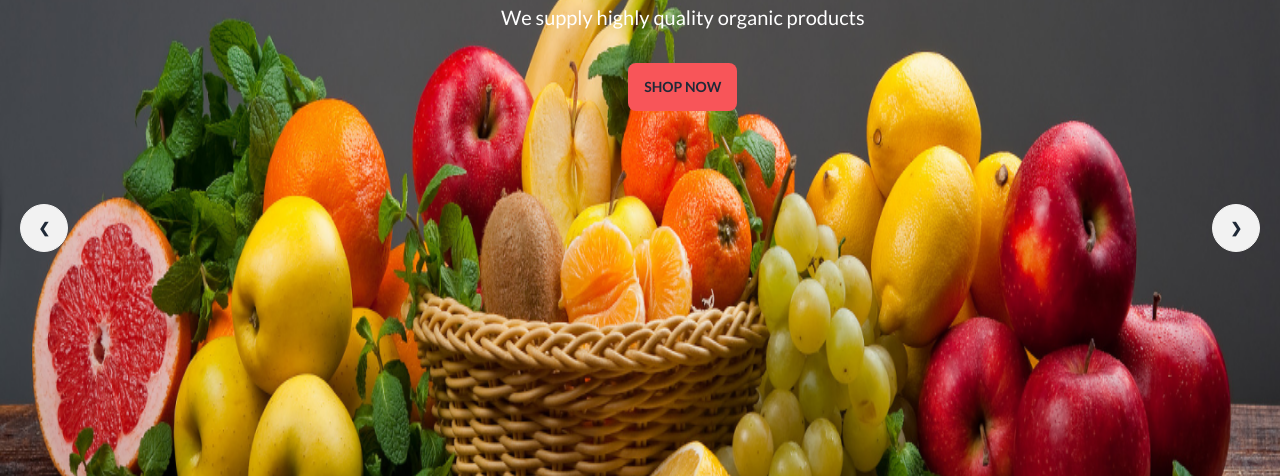
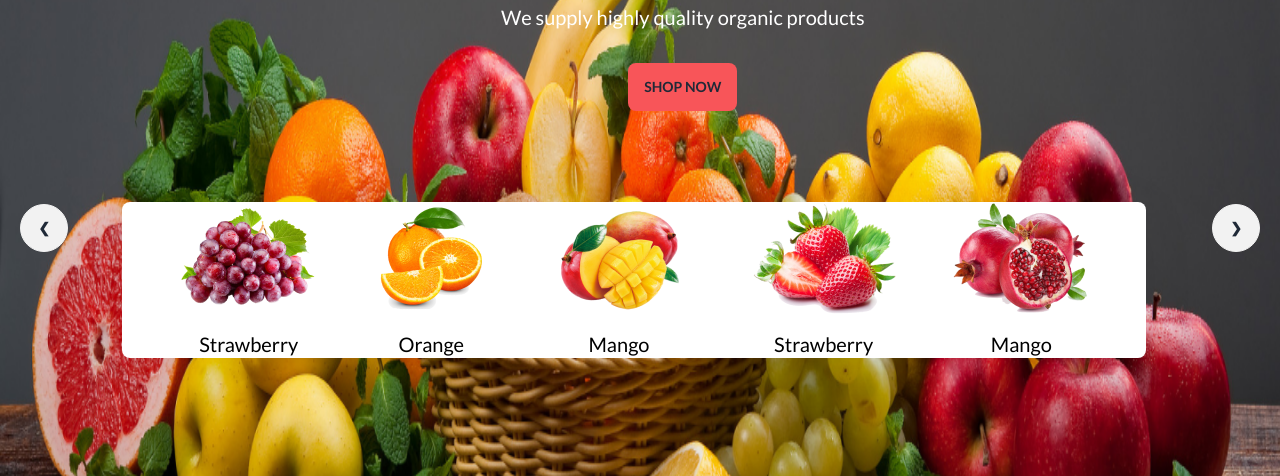
Before and after one commit to SDATTA1986/my-fruit-burst, a plain HTML site: page index.html in a window 1280 px wide. Shown: the part 476-952 px from the top of the page. Drawn offline with nearby package versions, Linux system fonts and the light colour scheme; grey boxes are pictures that could not be loaded.

Commit message:
overlay fruit section added

```diff
--- a/index.html
+++ b/index.html
@@ -37,7 +37,7 @@
 
 <body>
   <!-- header section begins -->
-  <header class="max-w-screen-xl mx-auto font-lato ">
+  <header class="max-w-screen-xl mx-auto font-lato relative ">
     <!-- navbar section begins -->
     <nav class="h-32 my-12 py-8 px-12 bg-[#F85559] rounded-[600px] text-white flex gap-40 items-center">
       <div class=" flex flex-1 justify-between text-lg font-medium">
@@ -71,7 +71,7 @@
     <!-- carousel section begins -->
     <section>
 
-      <div class="carousel w-full rounded-lg">
+      <div class="carousel w-full rounded-lg ">
         <div id="slide1" class="carousel-item relative w-full ">
           <div class="absolute text-white text-center space-y-[32px]   pt-[79px] pl-[350px]">
             <h1 class="text-7xl font-extrabold">Exotic tastes at your <br> doorstep</h1>
@@ -87,6 +87,7 @@
             <a href="#slide4" class="btn btn-circle">❮</a>
             <a href="#slide2" class="btn btn-circle">❯</a>
           </div>
+
         </div>
         <div id="slide2" class="carousel-item relative w-full">
           <div class="absolute text-white text-center space-y-[32px]   pt-[79px] pl-[350px]">
@@ -95,14 +96,7 @@
             <button class="btn bg-[#F85559] border-none">Shop Now</button>
           </div>
 
-
-
-            <img src="./images/banner2.png" class="w-full " />
-
-
-
-
-
+          <img src="./images/banner2.png" class="w-full " />
 
           <div class="absolute flex justify-between transform -translate-y-1/2 left-5 right-5 top-1/2">
             <a href="#slide1" class="btn btn-circle">❮</a>
@@ -116,13 +110,7 @@
             <button class="btn bg-[#F85559] border-none">Shop Now</button>
           </div>
 
-
-            <img src="./images/banner3.png" class="w-full " />
-
-
-
-
-
+          <img src="./images/banner3.png" class="w-full " />
 
           <div class="absolute flex justify-between transform -translate-y-1/2 left-5 right-5 top-1/2 ">
             <a href="#slide2" class="btn btn-circle">❮</a>
@@ -141,15 +129,48 @@
             <a href="#slide1" class="btn btn-circle">❯</a>
           </div>
         </div>
+
       </div>
     </section>
     <!-- carousel section ends -->
+    <!-- overlay fruits section begins -->
+    <section>
+      <div
+        class="max-w-screen-lg absolute mx-auto flex left-[122px] justify-evenly w-[1196px] text-center rounded-lg font-medium text-xl bg-white top-[630px] text-black"
+        style="box-shadow: 0px 8px 60px 0px rgba(0, 0, 0, 0.05);
+        ">
+        <div class="space-y-4 ">
+          <img src="./images/fruit1.png" alt="">
+          <p> Strawberry</p>
+        </div>
+        <div class="space-y-4">
+          <img src="./images/fruit2.png" alt="">
+          <p> Orange</p>
+        </div>
+        <div class="space-y-4">
+          <img src="./images/fruit3.png" alt="">
+          <p> Mango</p>
+        </div>
+        <div class="space-y-4">
+          <img src="./images/fruit4.png" alt="">
+          <p> Strawberry</p>
+        </div>
+        <div class="space-y-4">
+          <img src="./images/fruit5.png" alt="">
+          <p> Mango</p>
+        </div>
+
+
+
+      </div>
+    </section>
+    <!-- overlay fruit section ends -->
   </header>
   <!-- header section ends -->
   <!-- main section begins -->
   <main>
     <!-- Deal of the day section begins -->
-    <section class="max-w-screen-xl mx-auto font-lato mt-36">
+    <section class="max-w-screen-xl mx-auto font-lato mt-[265px]">
       <div class="flex  justify-between">
         <div class="max-w-[615px] space-y-4">
           <h3 class="font-extrabold text-5xl">Deal of the day</h3>
@@ -202,7 +223,7 @@
               <input type="radio" name="rating-10" class="bg-[#FBC0A8] mask mask-star-2 mask-half-2" />
             </div>
             <!-- Open the modal using ID.showModal() method -->
-            <button class="text-[#F85559] text-lg font-bold "  onclick="my_modal_1.showModal()">Details</button>
+            <button class="text-[#F85559] text-lg font-bold " onclick="my_modal_1.showModal()">Details</button>
             <dialog id="my_modal_1" class="modal">
               <form method="dialog" class="modal-box">
                 <div class="card  ">
@@ -318,7 +339,7 @@
               <input type="radio" name="rating-10" class="bg-[#FBC0A8] mask mask-star-2 mask-half-2" />
             </div>
             <!-- Open the modal using ID.showModal() method -->
-            <button class="text-[#F85559] text-lg font-bold "  onclick="my_modal_3.showModal()">Details</button>
+            <button class="text-[#F85559] text-lg font-bold " onclick="my_modal_3.showModal()">Details</button>
             <dialog id="my_modal_3" class="modal">
               <form method="dialog" class="modal-box">
                 <div class="card  ">
@@ -376,7 +397,7 @@
               <input type="radio" name="rating-10" class="bg-[#FBC0A8] mask mask-star-2 mask-half-2" />
             </div>
             <!-- Open the modal using ID.showModal() method -->
-            <button class="text-[#F85559] text-lg font-bold"  onclick="my_modal_4.showModal()">Details</button>
+            <button class="text-[#F85559] text-lg font-bold" onclick="my_modal_4.showModal()">Details</button>
             <dialog id="my_modal_4" class="modal">
               <form method="dialog" class="modal-box">
                 <div class="card  ">
@@ -435,7 +456,7 @@
           <h1 class="text-2xl font-bold mb-2">Awlad Hossain</h1>
           <p class="font-medium text-base mb-4 ">Fruits Expert</p>
           <div class="flex gap-3 justify-center">
-            <i class="fa-brands fa-facebook w-6 h-6" style="color: #f85559;" ></i>
+            <i class="fa-brands fa-facebook w-6 h-6" style="color: #f85559;"></i>
             <i class="fa-brands fa-twitter w-6 h-6" style="color: #f85559;"></i>
             <i class="fa-brands fa-linkedin w-6 h-6" style="color: #f85559;"></i>
           </div>
@@ -446,7 +467,7 @@
           <h1 class="text-2xl font-bold mb-2">Safia Chowdhury</h1>
           <p class="font-medium text-base mb-4 ">Fruits Expert</p>
           <div class="flex gap-3 justify-center">
-            <i class="fa-brands fa-facebook w-6 h-6" style="color: #f85559;" ></i>
+            <i class="fa-brands fa-facebook w-6 h-6" style="color: #f85559;"></i>
             <i class="fa-brands fa-twitter w-6 h-6" style="color: #f85559;"></i>
             <i class="fa-brands fa-linkedin w-6 h-6" style="color: #f85559;"></i>
           </div>
@@ -457,7 +478,7 @@
           <h1 class="text-2xl font-bold mb-2">Rokib Hossain</h1>
           <p class="font-medium text-base mb-4 ">Fruits Expert</p>
           <div class="flex gap-3 justify-center">
-            <i class="fa-brands fa-facebook w-6 h-6" style="color: #f85559;" ></i>
+            <i class="fa-brands fa-facebook w-6 h-6" style="color: #f85559;"></i>
             <i class="fa-brands fa-twitter w-6 h-6" style="color: #f85559;"></i>
             <i class="fa-brands fa-linkedin w-6 h-6" style="color: #f85559;"></i>
           </div>
@@ -468,7 +489,7 @@
           <h1 class="text-2xl font-bold mb-2">Chaity</h1>
           <p class="font-medium text-base mb-4 ">Fruits Expert</p>
           <div class="flex gap-3 justify-center">
-            <i class="fa-brands fa-facebook w-6 h-6" style="color: #f85559;" ></i>
+            <i class="fa-brands fa-facebook w-6 h-6" style="color: #f85559;"></i>
             <i class="fa-brands fa-twitter w-6 h-6" style="color: #f85559;"></i>
             <i class="fa-brands fa-linkedin w-6 h-6" style="color: #f85559;"></i>
           </div>
```
